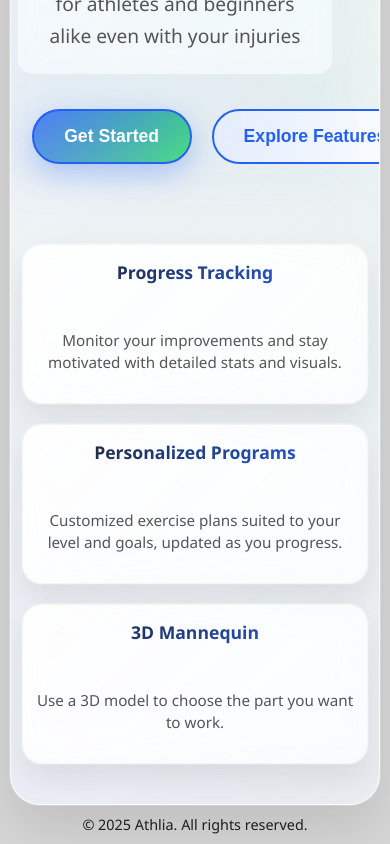
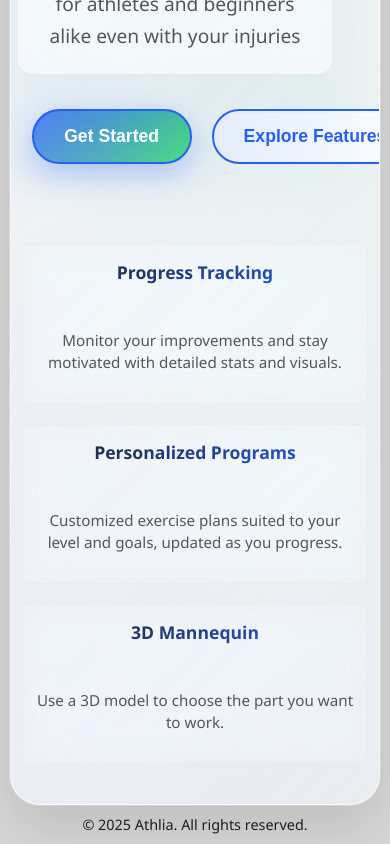
Before and after one commit to HLS-976/athlia-project, a React (Vite) app in the folder frontend/: page / in a window 390 px wide. Shown: the part 663-1507 px from the top of the page. Built offline with nearby package versions, Linux system fonts and the light colour scheme.

Commit message:
Refactor CardsFeatures.css to streamline card styling and improve responsiveness. Adjust card dimensions, padding, and hover effects for enhanced user experience. Consolidate gradient definitions for cleaner code.

```diff
--- a/frontend/src/Pages/Home/CardsFeatures.css
+++ b/frontend/src/Pages/Home/CardsFeatures.css
@@ -9,17 +9,8 @@
 }
 
 .card {
-  background: linear-gradient(135deg,
-    rgba(255, 255, 255, 0.9) 0%,
-    rgba(255, 255, 255, 0.7) 100%);
-  padding: 25px 20px;
-  border-radius: 20px;
-  box-shadow:
-    0 15px 30px rgba(0, 0, 0, 0.08),
-    0 0 0 1px rgba(255, 255, 255, 0.3),
-    inset 0 1px 0 rgba(255, 255, 255, 0.5);
   width: 240px;
-  height: 200px;
+  height: 240px;
   text-align: center;
   transition: all 0.4s cubic-bezier(0.175, 0.885, 0.32, 1.275);
   border: 1px solid rgba(224, 224, 224, 0.3);
@@ -27,9 +18,11 @@
   -webkit-backdrop-filter: blur(15px);
   position: relative;
   overflow: hidden;
+  padding: 25px 20px;
   display: flex;
   flex-direction: column;
   justify-content: center;
+  word-break: break-word;
 }
 
 .card::before {
@@ -39,9 +32,7 @@
   left: 0;
   right: 0;
   bottom: 0;
-  background: linear-gradient(45deg,
-    rgba(36, 96, 242, 0.05) 0%,
-    rgba(74, 222, 128, 0.05) 100%);
+  background: linear-gradient(45deg, rgba(36, 96, 242, 0.05) 0%, rgba(74, 222, 128, 0.05) 100%);
   border-radius: 25px;
   z-index: 0;
   opacity: 0;
@@ -66,10 +57,7 @@
 
 .card:hover {
   transform: translateY(-12px) scale(1.02);
-  box-shadow:
-    0 30px 60px rgba(0, 0, 0, 0.15),
-    0 0 0 1px rgba(255, 255, 255, 0.4),
-    inset 0 1px 0 rgba(255, 255, 255, 0.6);
+  box-shadow: 0 30px 60px rgba(0, 0, 0, 0.15), 0 0 0 1px rgba(255, 255, 255, 0.4), inset 0 1px 0 rgba(255, 255, 255, 0.6);
   border-color: rgba(36, 96, 242, 0.2);
 }
 
@@ -110,26 +98,18 @@
   justify-content: center;
 }
 
-/* Icônes décoratives pour chaque carte */
 .card:nth-child(1)::before {
-  background: linear-gradient(45deg,
-    rgba(36, 96, 242, 0.08) 0%,
-    rgba(74, 222, 128, 0.08) 100%);
+  background: linear-gradient(45deg, rgba(36, 96, 242, 0.08) 0%, rgba(74, 222, 128, 0.08) 100%);
 }
 
 .card:nth-child(2)::before {
-  background: linear-gradient(45deg,
-    rgba(255, 69, 0, 0.08) 0%,
-    rgba(255, 215, 0, 0.08) 100%);
+  background: linear-gradient(45deg, rgba(255, 69, 0, 0.08) 0%, rgba(255, 215, 0, 0.08) 100%);
 }
 
 .card:nth-child(3)::before {
-  background: linear-gradient(45deg,
-    rgba(138, 43, 226, 0.08) 0%,
-    rgba(255, 105, 180, 0.08) 100%);
+  background: linear-gradient(45deg, rgba(138, 43, 226, 0.08) 0%, rgba(255, 105, 180, 0.08) 100%);
 }
 
-/* Animation d'entrée pour les cartes */
 .card {
   animation: cardEntrance 0.8s ease-out forwards;
   opacity: 0;
@@ -147,19 +127,16 @@
   }
 }
 
-/* Responsive design */
 @media (max-width: 768px) {
   #cards-features {
     gap: 25px;
     padding: 50px 5%;
   }
-
   .card {
     width: 220px;
     height: 180px;
     padding: 20px 15px;
   }
-
   .card h3 {
     font-size: 1.1rem;
   }
@@ -170,7 +147,6 @@
     gap: 20px;
     padding: 40px 3%;
   }
-
   .card {
     width: 100%;
     max-width: 240px;
```
